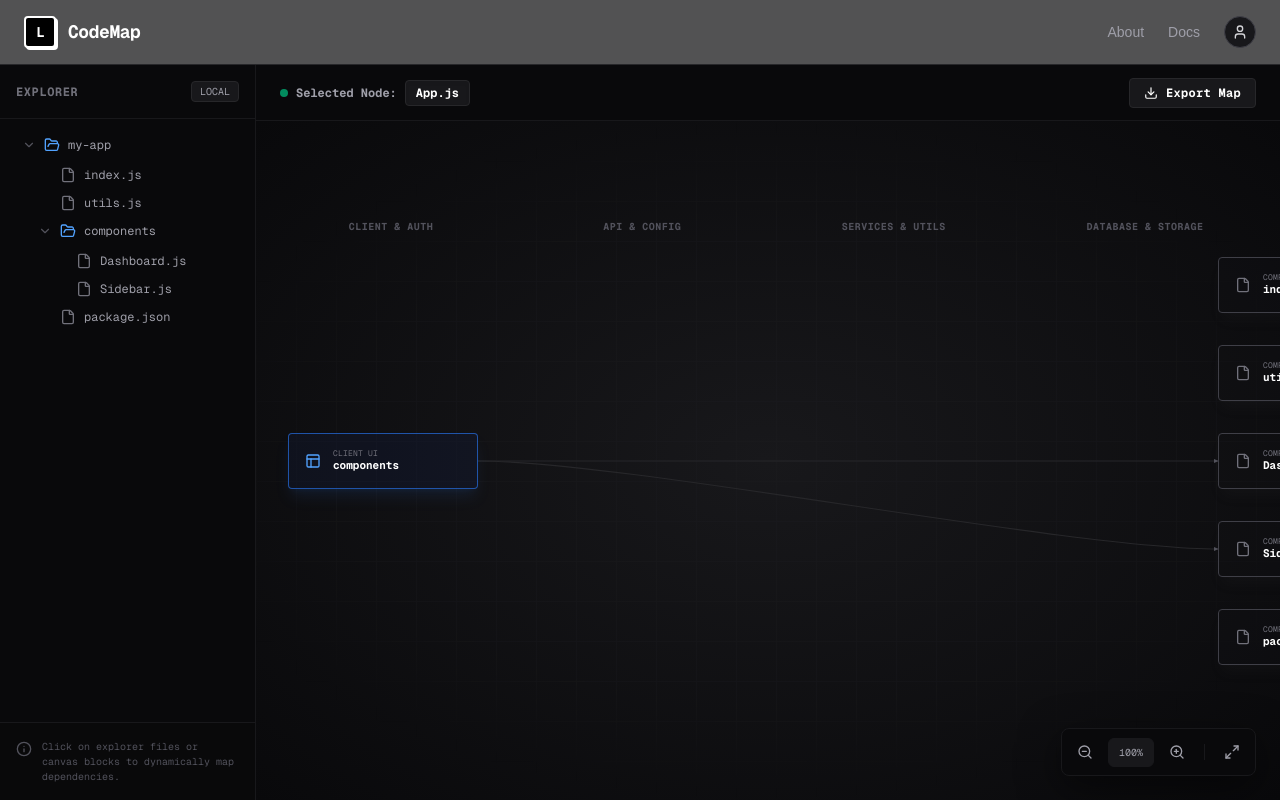
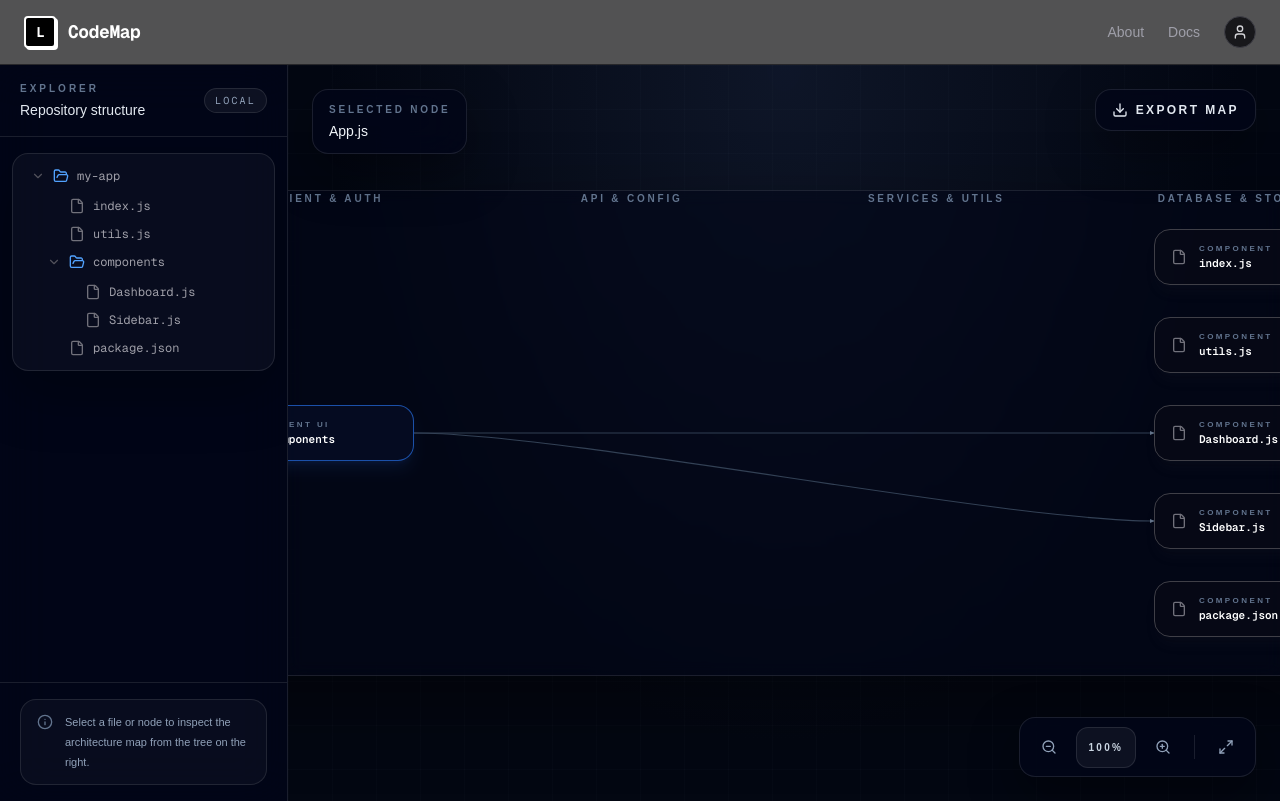
Before and after one commit to rajvirxai/CodeMap-AI-Powered-Code-to-Architecture-Visualizer, a Next.js app in the folder frontend/: page /dashboard in a window 1280 px wide. Built offline with nearby package versions, Linux system fonts and the light colour scheme.

Commit message:
Designed and structured the final architecture result view

```diff
--- a/frontend/src/app/dashboard/page.tsx
+++ b/frontend/src/app/dashboard/page.tsx
@@ -444,92 +444,92 @@ export default function DashboardPage() {
   };
 
   return (
-    <div className="flex-1 flex overflow-hidden bg-zinc-950 text-white">
-      {/* 1. Left Sidebar: Interactive repository directory explorer */}
-      <aside className="w-64 border-r border-zinc-900 bg-zinc-950 flex flex-col shrink-0 select-none">
-        <div className="p-4 border-b border-zinc-900 flex items-center justify-between">
-          <span className="text-xs font-mono font-bold tracking-wider text-zinc-500 uppercase">
-            Explorer
-          </span>
-          <span className="text-[10px] font-mono bg-zinc-900 border border-zinc-800 text-zinc-400 px-2 py-0.5 rounded">
-            LOCAL
+    <div className="min-h-[calc(100vh-4rem)] bg-[#060913] text-slate-100">
+      <div className="grid min-h-[calc(100vh-4rem)] lg:grid-cols-[288px_minmax(0,1fr)]">
+        {/* Left sidebar: fixed explorer navigation */}
+        <aside className="sticky top-0 flex h-[calc(100vh-4rem)] w-full flex-col border-r border-white/10 bg-slate-950/95 select-none backdrop-blur-xl lg:w-72">
+          <div className="border-b border-white/10 px-5 py-4">
+            <div className="flex items-center justify-between gap-3">
+              <div>
+                <p className="text-[10px] font-semibold uppercase tracking-[0.3em] text-slate-500">Explorer</p>
+                <p className="mt-1 text-sm font-medium text-slate-200">Repository structure</p>
+              </div>
+              <span className="rounded-full border border-white/10 bg-white/5 px-2.5 py-1 text-[10px] font-mono uppercase tracking-[0.22em] text-slate-400">
+                local
               </span>
             </div>
-        <div className="flex-1 overflow-y-auto p-3 space-y-1">
+          </div>
+
+          <div className="flex-1 overflow-y-auto px-3 py-4">
+            <div className="rounded-2xl border border-white/10 bg-white/[0.03] p-2 shadow-[0_20px_60px_rgba(0,0,0,0.25)]">
               {treeData ? (
                 <DirectoryNode node={treeData} depth={0} />
               ) : (
-            <div className="p-4 text-center text-xs font-mono text-zinc-600">
+                <div className="px-4 py-10 text-center text-xs font-mono text-slate-500">
                   Loading structure...
                 </div>
               )}
             </div>
+          </div>
 
-        {/* Footer info box */}
-        <div className="p-4 border-t border-zinc-900 bg-zinc-950/60 flex items-start gap-2.5">
-          <Info className="w-4 h-4 text-zinc-600 shrink-0 mt-0.5" />
-          <p className="text-[10px] font-mono text-zinc-600 leading-normal">
-            Click on explorer files or canvas blocks to dynamically map dependencies.
+          <div className="border-t border-white/10 px-5 py-4">
+            <div className="flex items-start gap-3 rounded-2xl border border-white/10 bg-white/[0.03] px-4 py-3">
+              <Info className="mt-0.5 h-4 w-4 shrink-0 text-slate-500" />
+              <p className="text-[11px] leading-5 text-slate-400">
+                Select a file or node to inspect the architecture map from the tree on the right.
               </p>
+            </div>
           </div>
         </aside>
 
-      {/* 2. Central Workspace Canvas */}
-      <main className="flex-1 flex flex-col min-w-0 bg-zinc-950 relative overflow-hidden">
+        {/* Center canvas: spaced architecture tree layout */}
+        <main className="relative min-w-0 overflow-hidden bg-[radial-gradient(ellipse_at_top,_rgba(15,23,42,0.95)_0%,_rgba(3,7,18,1)_65%)]">
+          <div className="absolute inset-0 bg-[linear-gradient(to_right,rgba(148,163,184,0.08)_1px,transparent_1px),linear-gradient(to_bottom,rgba(148,163,184,0.08)_1px,transparent_1px)] bg-[size:2.75rem_2.75rem] opacity-35 pointer-events-none" />
 
-        {/* Top Controls Bar */}
-        <header className="h-14 border-b border-zinc-900 bg-zinc-950 flex items-center justify-between px-6 z-10">
-          {/* Current view marker */}
-          <div className="flex items-center gap-2">
-            <span className="w-2 h-2 rounded-full bg-emerald-500 animate-pulse" />
-            <span className="font-mono text-xs font-bold text-zinc-400">Selected Node:</span>
-            <span className="font-mono text-xs font-bold bg-zinc-900 border border-zinc-800 px-2.5 py-1 rounded text-white shadow-inner">
+          {/* Top-left status module */}
+          <div className="absolute left-6 top-6 z-20 rounded-2xl border border-white/10 bg-slate-950/80 px-4 py-3 shadow-[0_18px_50px_rgba(0,0,0,0.35)] backdrop-blur-xl">
+            <p className="text-[10px] font-semibold uppercase tracking-[0.28em] text-slate-500">Selected Node</p>
+            <p className="mt-1 max-w-[18rem] truncate text-sm font-medium text-slate-100">
               {activeNodeId ? (layoutNodes.find(n => n.id === activeNodeId)?.label || activeNodeId) : activeFile}
-            </span>
+            </p>
           </div>
 
-          {/* Export Map layout button */}
+          {/* Top-right export utility */}
+          <div className="absolute right-6 top-6 z-20">
             <button
               onClick={handleExport}
               disabled={isExporting}
-            className="flex items-center gap-2 px-3.5 py-1.5 border border-zinc-800 bg-zinc-900 hover:bg-zinc-850 text-xs font-mono font-bold tracking-wide rounded hover:border-zinc-700 transition-all disabled:opacity-50"
+              className="inline-flex items-center gap-2 rounded-2xl border border-white/10 bg-slate-950/80 px-4 py-3 text-xs font-semibold uppercase tracking-[0.2em] text-slate-200 shadow-[0_18px_50px_rgba(0,0,0,0.35)] backdrop-blur-xl transition hover:border-white/20 hover:bg-slate-900 disabled:cursor-not-allowed disabled:opacity-60"
             >
               {isExporting ? (
                 <>
-                <RefreshCw className="w-3.5 h-3.5 animate-spin" />
-                <span>Exporting...</span>
+                  <RefreshCw className="h-4 w-4 animate-spin" />
+                  Exporting
                 </>
               ) : (
                 <>
-                <Download className="w-3.5 h-3.5" />
-                <span>Export Map</span>
+                  <Download className="h-4 w-4" />
+                  Export Map
                 </>
               )}
             </button>
-        </header>
+          </div>
 
-        {/* Central Visualizer Area (Zoomable Canvas) */}
-        <div className="flex-1 overflow-auto relative bg-[radial-gradient(ellipse_at_center,#18181b_0%,#09090b_100%)] flex items-center justify-center p-8">
-
-          {/* Subtle Grid Background Pattern */}
-          <div className="absolute inset-0 bg-[linear-gradient(to_right,#27272a_1px,transparent_1px),linear-gradient(to_bottom,#27272a_1px,transparent_1px)] bg-[size:2.5rem_2.5rem] [mask-image:radial-gradient(ellipse_60%_50%_at_50%_50%,#000_70%,transparent_100%)] opacity-20 pointer-events-none" />
-
-          {/* Scalable Container */}
+          <div className="flex h-full min-h-[calc(100vh-4rem)] items-center justify-center overflow-auto px-6 py-24">
+            <section className="relative mx-auto flex items-center justify-center rounded-[2rem] border border-white/10 bg-slate-950/55 p-8 shadow-[0_30px_80px_rgba(0,0,0,0.45)] backdrop-blur-sm">
               <div
-            className="transition-all duration-300 ease-out origin-center relative select-none"
+                className="relative select-none transition-transform duration-300 ease-out"
                 style={{
                   transform: `scale(${zoomScale})`,
                   width: `${maxCanvasWidth}px`,
                   height: `${maxCanvasHeight}px`
                 }}
               >
-            {/* SVG Connecting Lines Layer */}
                 {layoutNodes.length > 0 && (
                   <svg
-                className="absolute inset-0 w-full h-full pointer-events-none z-0 overflow-visible"
+                    className="absolute inset-0 z-0 h-full w-full overflow-visible pointer-events-none"
                     style={{ width: `${maxCanvasWidth}px`, height: `${maxCanvasHeight}px` }}
                   >
-                {/* Arrow Marker Definitions */}
                     <defs>
                       <marker
                         id="arrow"
@@ -540,7 +540,7 @@ export default function DashboardPage() {
                         markerHeight="5"
                         orient="auto-start-reverse"
                       >
-                    <path d="M 0 1.5 L 8 5 L 0 8.5 z" fill="#52525b" />
+                        <path d="M 0 1.5 L 8 5 L 0 8.5 z" fill="#64748b" />
                       </marker>
                       <marker
                         id="arrow-highlight"
@@ -555,11 +555,8 @@ export default function DashboardPage() {
                       </marker>
                     </defs>
 
-                {/* Draw connecting edges */}
                     {calculatedEdges.map((edge, idx) => {
                       const isHighlighted = isEdgeHighlighted(edge.source, edge.target);
-
-                  // Calculate dynamic bezier path curves
                       const dx = Math.abs(edge.x2 - edge.x1);
                       const controlOffset = Math.min(dx * 0.4, 150);
                       const pathString = `M ${edge.x1} ${edge.y1} C ${edge.x1 + controlOffset} ${edge.y1}, ${edge.x2 - controlOffset} ${edge.y2}, ${edge.x2} ${edge.y2}`;
@@ -569,21 +566,20 @@ export default function DashboardPage() {
                           <path
                             d={pathString}
                             fill="transparent"
-                        stroke={isHighlighted ? "#ffffff" : "#27272a"}
-                        strokeWidth={isHighlighted ? "2.5" : "1.2"}
-                        markerEnd={isHighlighted ? "url(#arrow-highlight)" : "url(#arrow)"}
+                            stroke={isHighlighted ? '#ffffff' : '#334155'}
+                            strokeWidth={isHighlighted ? '2.5' : '1.2'}
+                            markerEnd={isHighlighted ? 'url(#arrow-highlight)' : 'url(#arrow)'}
                             className="transition-all duration-300"
                           />
-                      {/* Optional Relationship Labels on Hover */}
                           {isHighlighted && (
                             <text
                               x={(edge.x1 + edge.x2) / 2}
                               y={(edge.y1 + edge.y2) / 2 - 6}
-                          fill="#a1a1aa"
+                              fill="#cbd5e1"
                               fontSize="9"
                               fontFamily="monospace"
                               textAnchor="middle"
-                          className="bg-black/80 px-1 py-0.5 rounded select-none"
+                              className="select-none"
                             >
                               {edge.relationship}
                             </text>
@@ -594,17 +590,15 @@ export default function DashboardPage() {
                   </svg>
                 )}
 
-            {/* Columns Headers */}
                 {layoutNodes.length > 0 && (
-              <div className="absolute -top-8 left-0 right-0 w-full flex justify-between px-2 pointer-events-none select-none text-[10px] font-mono font-bold tracking-wider text-zinc-600">
-                <span className="w-[190px] text-center">CLIENT & AUTH</span>
-                <span className="w-[190px] text-center">API & CONFIG</span>
-                <span className="w-[190px] text-center">SERVICES & UTILS</span>
-                <span className="w-[190px] text-center">DATABASE & STORAGE</span>
+                  <div className="absolute -top-8 left-0 right-0 flex w-full justify-between px-2 text-[10px] font-semibold uppercase tracking-[0.28em] text-slate-500 pointer-events-none select-none">
+                    <span className="w-[190px] text-center">Client & Auth</span>
+                    <span className="w-[190px] text-center">API & Config</span>
+                    <span className="w-[190px] text-center">Services & Utils</span>
+                    <span className="w-[190px] text-center">Database & Storage</span>
                   </div>
                 )}
 
-            {/* Dynamic Interactive Nodes Grid */}
                 {layoutNodes.map((node) => {
                   const { colorClass, label, icon: Icon, iconColor } = getNodeTypeConfig(node.type);
                   const isHighlighted = isNodeHighlighted(node.id);
@@ -616,11 +610,11 @@ export default function DashboardPage() {
                       onMouseEnter={() => setHoveredNode(node.id)}
                       onMouseLeave={() => setHoveredNode(null)}
                       onClick={() => setSelectedNode(node.id)}
-                  className={`absolute border rounded px-4 py-2.5 flex items-center gap-3 transition-all duration-300 cursor-pointer shadow-lg z-10 ${colorClass} ${
+                      className={`absolute z-10 flex cursor-pointer items-center gap-3 rounded-2xl border px-4 py-3 shadow-lg transition-all duration-300 ${colorClass} ${
                         isActive
-                      ? 'ring-2 ring-white border-white scale-105 opacity-100'
+                          ? 'scale-[1.03] border-white ring-2 ring-white/80'
                           : isHighlighted
-                        ? 'opacity-100 scale-100'
+                            ? 'opacity-100'
                             : 'opacity-25 hover:opacity-50'
                       }`}
                       style={{
@@ -630,12 +624,12 @@ export default function DashboardPage() {
                         height: `${node.height}px`
                       }}
                     >
-                  <Icon className={`w-4 h-4 shrink-0 ${iconColor}`} />
+                      <Icon className={`h-4 w-4 shrink-0 ${iconColor}`} />
                       <div className="min-w-0 flex-1">
-                    <span className="text-[8px] font-mono block text-zinc-500 uppercase tracking-wide leading-none mb-0.5">
+                        <span className="mb-0.5 block text-[8px] font-semibold uppercase tracking-[0.3em] text-slate-500">
                           {label}
                         </span>
-                    <span className="font-mono text-[11px] font-bold block truncate leading-tight text-white select-all">
+                        <span className="block truncate font-mono text-[11px] font-semibold leading-tight text-white">
                           {node.label}
                         </span>
                       </div>
@@ -643,33 +637,33 @@ export default function DashboardPage() {
                   );
                 })}
 
-            {/* Empty/No Data display fallback */}
                 {layoutNodes.length === 0 && (
-              <div className="absolute inset-0 flex items-center justify-center p-8 text-center border border-zinc-900 bg-zinc-950/40 rounded-2xl">
+                  <div className="absolute inset-0 flex items-center justify-center rounded-[1.5rem] border border-white/10 bg-white/[0.03] p-8 text-center">
                     <div>
-                  <Info className="w-8 h-8 text-zinc-700 mx-auto mb-3" />
-                  <p className="text-sm font-mono text-zinc-500">No architecture nodes resolved.</p>
+                      <Info className="mx-auto mb-3 h-8 w-8 text-slate-600" />
+                      <p className="text-sm font-mono text-slate-400">No architecture nodes resolved.</p>
                     </div>
                   </div>
                 )}
-
               </div>
+            </section>
           </div>
 
-        {/* Sticky floating navigation controls panel in bottom-right */}
-        <div className="absolute bottom-6 right-6 flex items-center gap-1.5 p-1.5 bg-zinc-950 border border-zinc-900 rounded-lg shadow-[0_12px_40px_rgba(0,0,0,0.5)] z-20">
+          {/* Bottom-right zoom utility */}
+          <div className="absolute bottom-6 right-6 z-20 rounded-2xl border border-white/10 bg-slate-950/85 p-2 shadow-[0_18px_50px_rgba(0,0,0,0.4)] backdrop-blur-xl">
+            <div className="flex items-center gap-1.5">
               <button
                 onClick={handleZoomOut}
                 title="Zoom Out"
-            className="p-2 border border-transparent hover:border-zinc-800 hover:bg-zinc-900 rounded-md text-zinc-400 hover:text-white transition-all"
+                className="rounded-xl border border-transparent px-3 py-3 text-slate-400 transition hover:border-white/10 hover:bg-white/5 hover:text-white"
               >
-            <ZoomOut className="w-4 h-4" />
+                <ZoomOut className="h-4 w-4" />
               </button>
 
               <button
                 onClick={handleZoomReset}
                 title="Reset Zoom"
-            className="px-2.5 py-1.5 border border-zinc-900 bg-zinc-900 hover:bg-zinc-850 rounded-md text-[10px] font-mono text-zinc-400 hover:text-white transition-all"
+                className="rounded-xl border border-white/10 bg-white/5 px-3 py-3 text-[10px] font-semibold uppercase tracking-[0.22em] text-slate-300 transition hover:border-white/20 hover:bg-white/10 hover:text-white"
               >
                 {Math.round(zoomScale * 100)}%
               </button>
@@ -677,23 +671,24 @@ export default function DashboardPage() {
               <button
                 onClick={handleZoomIn}
                 title="Zoom In"
-            className="p-2 border border-transparent hover:border-zinc-800 hover:bg-zinc-900 rounded-md text-zinc-400 hover:text-white transition-all"
+                className="rounded-xl border border-transparent px-3 py-3 text-slate-400 transition hover:border-white/10 hover:bg-white/5 hover:text-white"
               >
-            <ZoomIn className="w-4 h-4" />
+                <ZoomIn className="h-4 w-4" />
               </button>
 
-          <div className="h-4 w-[1px] bg-zinc-900 mx-1" />
+              <div className="mx-1 h-6 w-px bg-white/10" />
 
               <button
                 onClick={handleZoomReset}
                 title="Fit to screen"
-            className="p-2 border border-transparent hover:border-zinc-800 hover:bg-zinc-900 rounded-md text-zinc-400 hover:text-white transition-all"
+                className="rounded-xl border border-transparent px-3 py-3 text-slate-400 transition hover:border-white/10 hover:bg-white/5 hover:text-white"
               >
-            <Maximize2 className="w-4 h-4" />
+                <Maximize2 className="h-4 w-4" />
               </button>
             </div>
-
+          </div>
         </main>
+      </div>
     </div>
   );
 }
```
Lines whose indentation alone changed are shown as unchanged.
